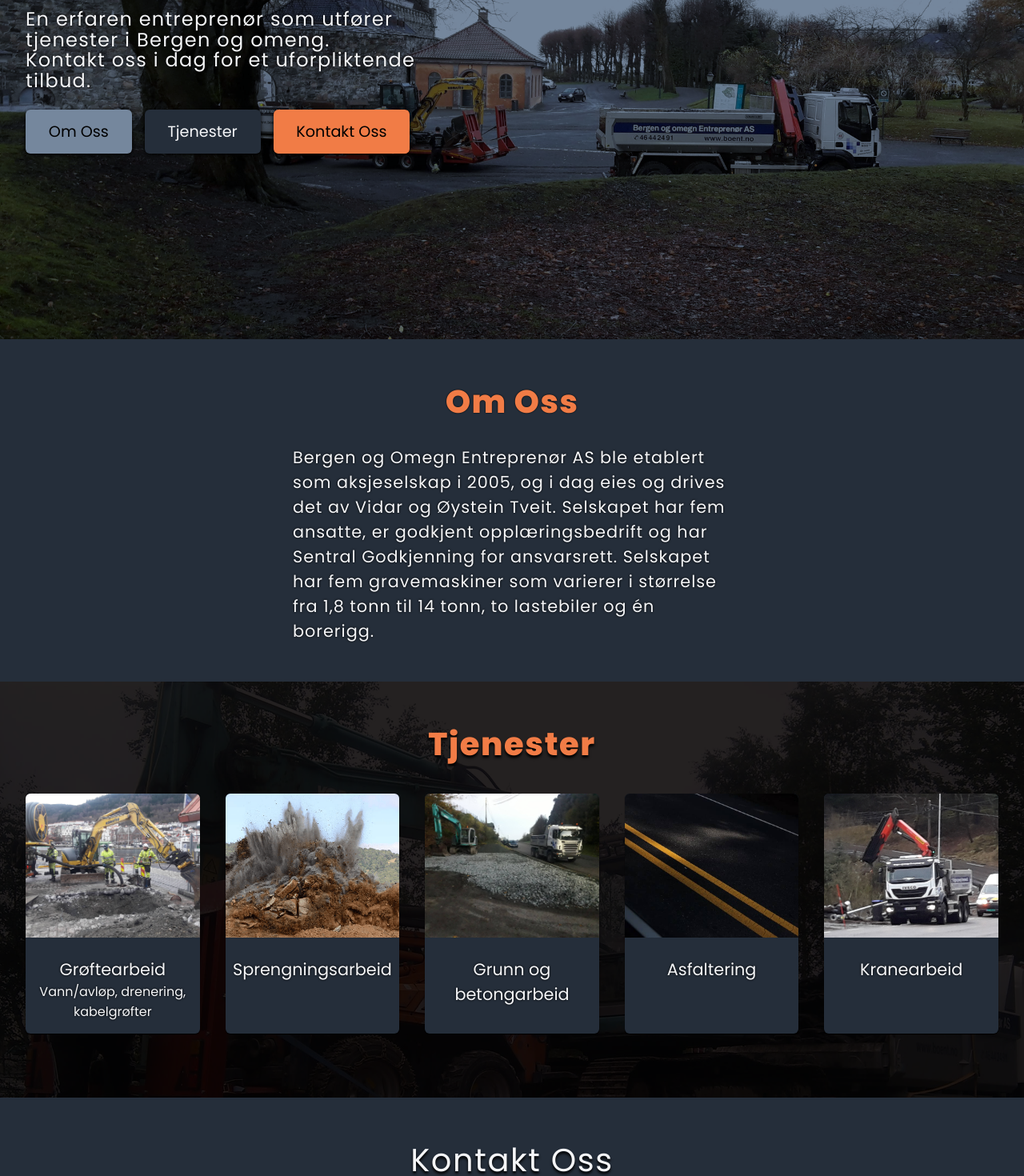
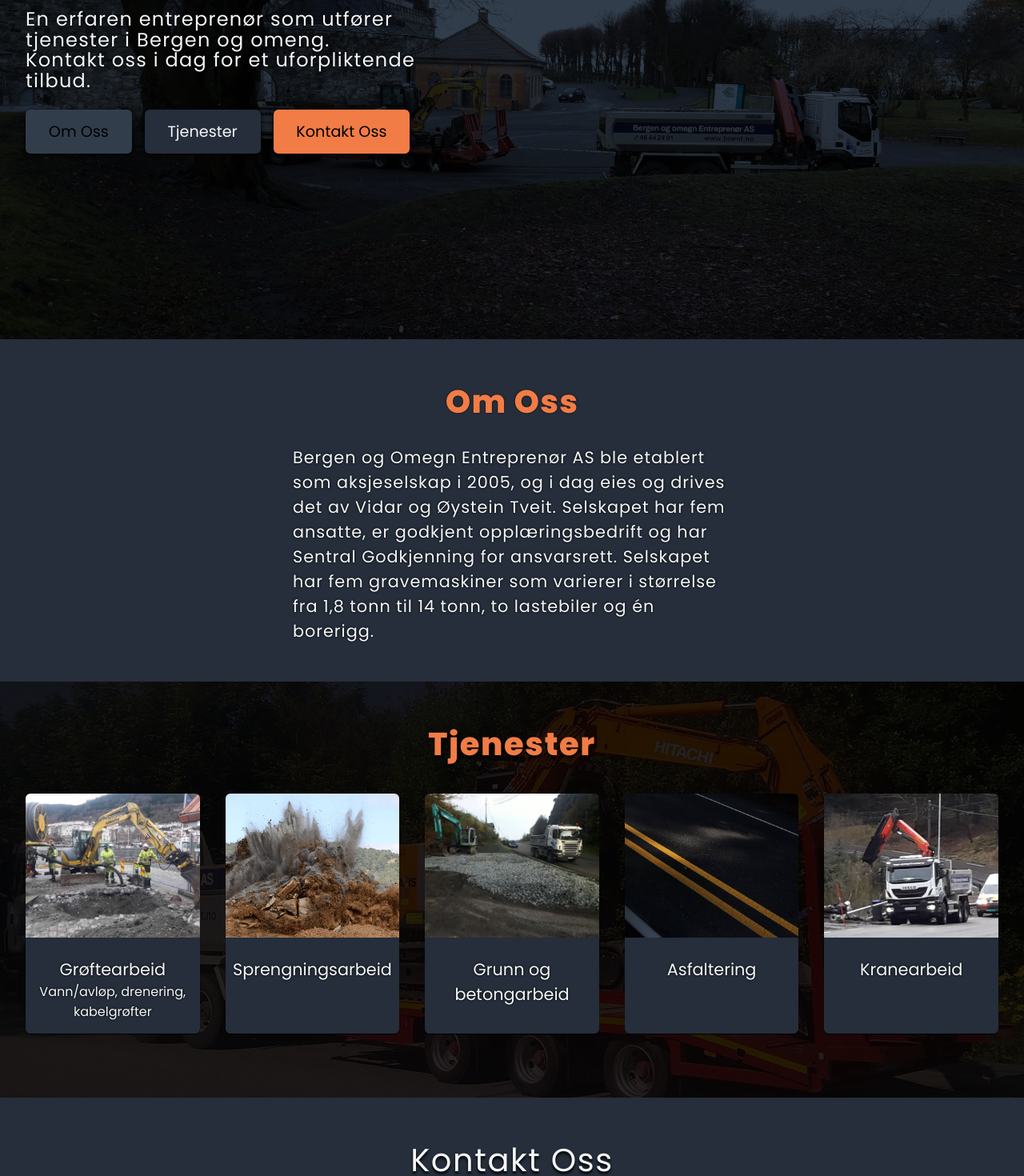
Before and after one commit to ellrub/construction-template, a React (Vite) app in the folder construction-template/: page / in a window 1280 px wide. Shown: the part 320-1790 px from the top of the page at 80% size. Built offline with nearby package versions, Linux system fonts and the light colour scheme.

Commit message:
Image adjustments

```diff
--- a/construction-template/src/constants/images.js
+++ b/construction-template/src/constants/images.js
@@ -10,6 +10,7 @@ import truck_exca_crane_small from '../assets/truck_exca_crane_small.jpg';
 import truck_exca_rig from '../assets/truck_exca_rig.jpg';
 import truck_exca_rig2 from '../assets/truck_exca_rig2.jpg';
 import truck_exca_rig3 from '../assets/truck_exca_rig3.jpg';
+import truck_exca_rig3_crop from '../assets/truck_exca_rig3_crop.jpg';
 import work_site from '../assets/work_site.jpg';
 import yellow_exca from '../assets/yellow_exca.jpg';
 import asphalt from '../assets/asphalt.jpg';
@@ -28,6 +29,7 @@ export default {
     truck_exca_rig,
     truck_exca_rig2,
     truck_exca_rig3,
+    truck_exca_rig3_crop,
     work_site,
     yellow_exca,
     asphalt
--- a/construction-template/src/container/Services/Services.scss
+++ b/construction-template/src/container/Services/Services.scss
@@ -1,5 +1,5 @@
 .services__section {
-    background-image:url("../../assets/truck_exca_rig.jpg");
+    background-image: url("../../assets/truck_exca_rig3_crop.jpg");
     background-size: cover;
     background-repeat: no-repeat;
     background-color: rgb(36, 33, 33);
@@ -61,6 +61,7 @@
 
                 margin-top: 1rem;
             }
+
             .card__extra--info {
                 font-size: 1rem;
                 padding-top: 0;
--- a/construction-template/src/index.css
+++ b/construction-template/src/index.css
@@ -6,7 +6,7 @@
   --color-white: #fafbfc;
   --color-lightergray: #f5f6f8;
   --color-lightgray: #d1d9e3;
-  --color-bluegray: #75879d;
+  --color-bluegray: #313d4b;
   --color-darkblue: #252e3a;
   --color-orange: #f17c46;
 }
```
Also changed, not shown: construction-template/src/assets/truck_exca_rig3_crop.jpg (added).
